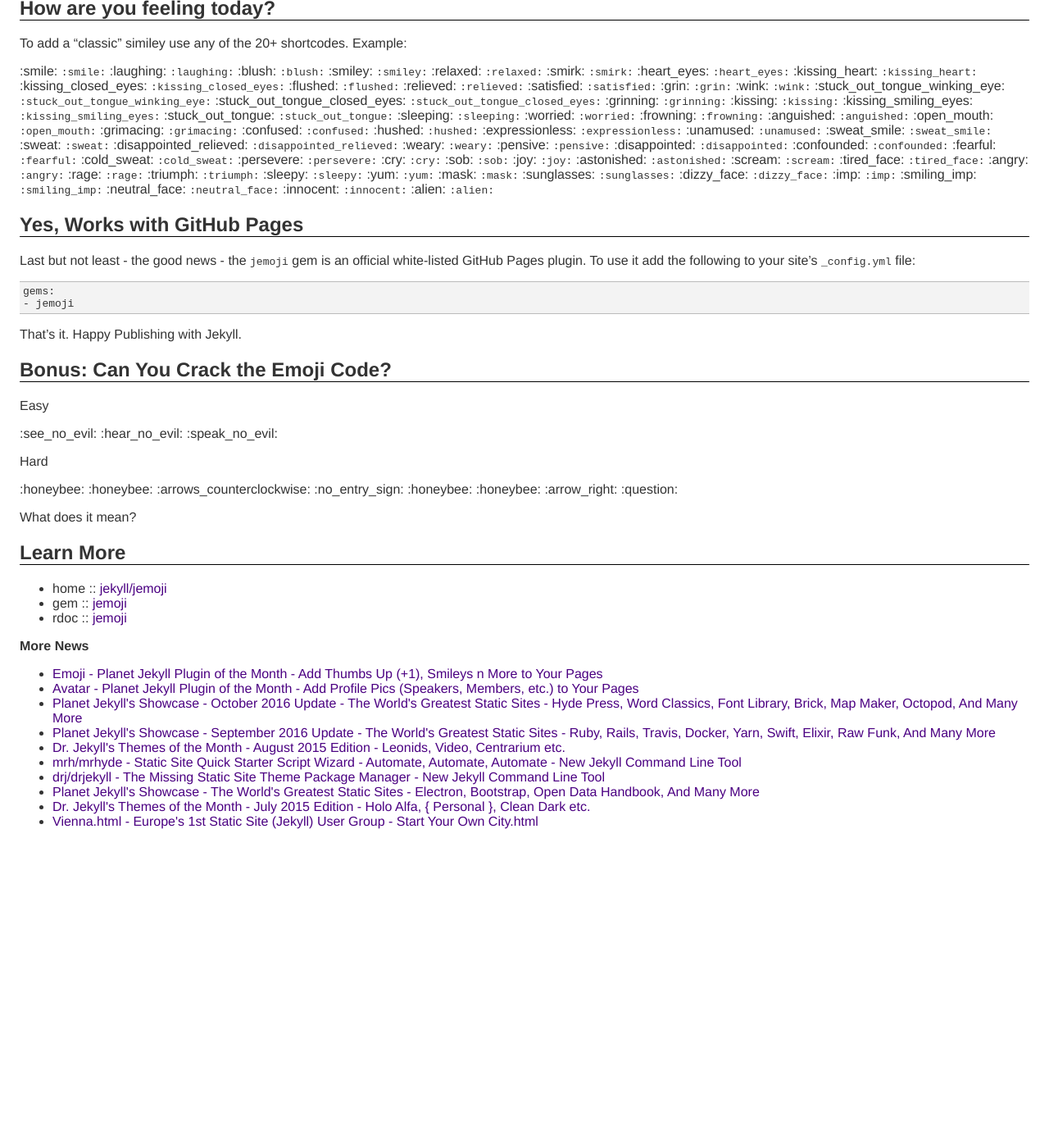
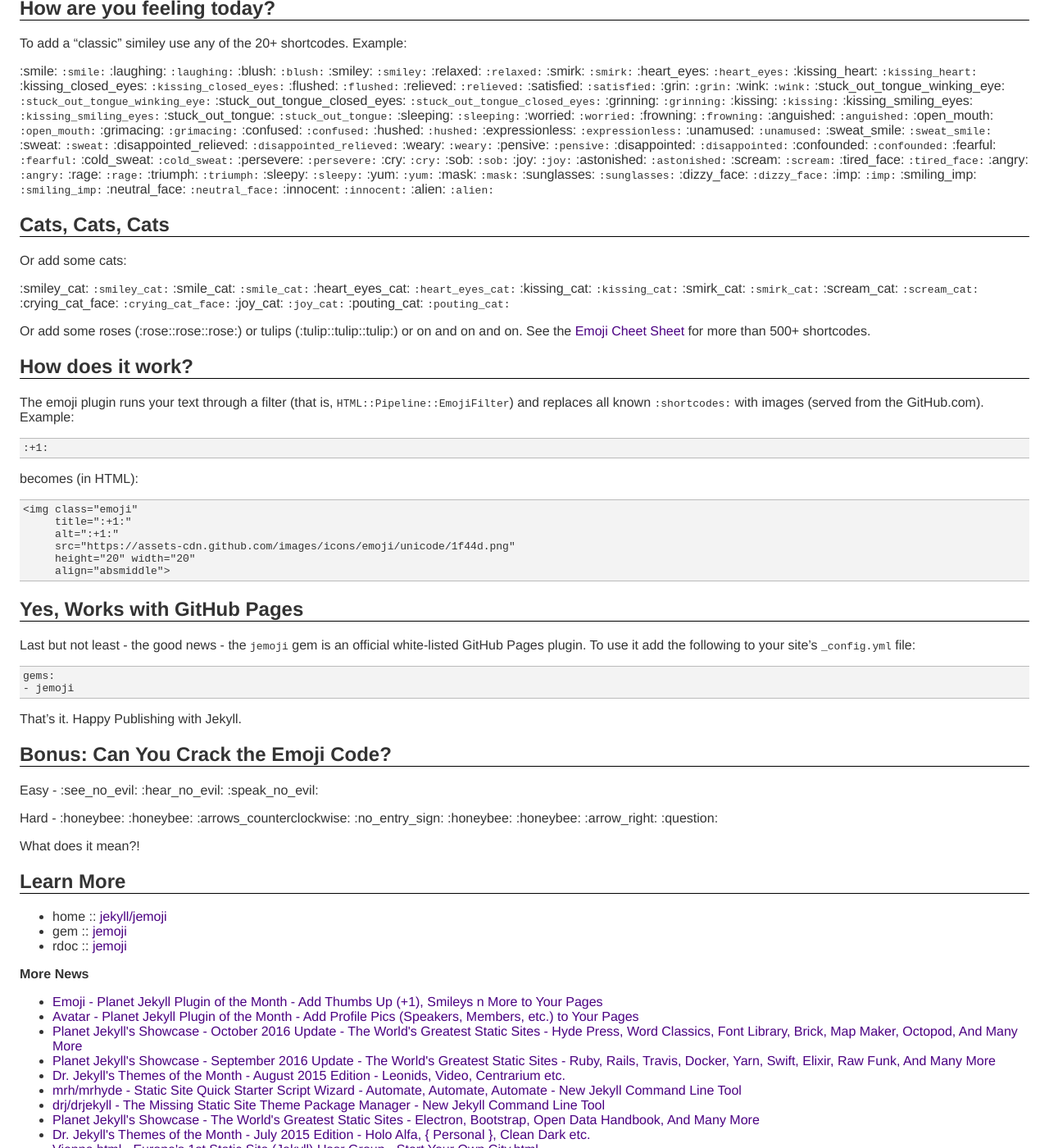
Before and after one commit to planetjekyll/planetjekyll.github.io, a Jekyll site: the page built from _posts/2016-12-06-plugin-jemoji.md, in a window 1280 px wide and 1400 px high, scrolled down 564 px. Shown: the whole window at 82% size. Built offline with Jekyll 4.4.1, drawn with Linux system fonts in a browser that asks for light colours; before the commit the page ends 1603 px from its top, so only the background shows below that.

Commit message:
Update 2016-12-06-plugin-jemoji.md

````diff
--- a/_posts/2016-12-06-plugin-jemoji.md
+++ b/_posts/2016-12-06-plugin-jemoji.md
@@ -96,7 +96,46 @@ To add a "classic" similey use any of the 20+ shortcodes. Example:
 :alien: `:alien:`
 
 
+## Cats, Cats, Cats
 
+Or add some cats:
+
+:smiley_cat: `:smiley_cat:`
+:smile_cat: `:smile_cat:`
+:heart_eyes_cat: `:heart_eyes_cat:`
+:kissing_cat: `:kissing_cat:`
+:smirk_cat: `:smirk_cat:`
+:scream_cat: `:scream_cat:`
+:crying_cat_face: `:crying_cat_face:`
+:joy_cat: `:joy_cat:`
+:pouting_cat: `:pouting_cat:`
+
+Or add some roses (:rose::rose::rose:) or tulips (:tulip::tulip::tulip:) or
+on and on and on.
+See the [Emoji Cheet Sheet](http://planetjekyll.github.io/sandbox-github-pages/emoji-cheat-sheet)
+for more than 500+ shortcodes.
+
+
+## How does it work?
+
+The emoji plugin runs your text through a filter (that is, `HTML::Pipeline::EmojiFilter`)
+and replaces all known `:shortcodes:`
+with images (served from the GitHub.com). Example:
+
+```
+:+1:
+```
+
+becomes (in HTML):
+
+```
+<img class="emoji"
+     title=":+1:"
+     alt=":+1:"
+     src="https://assets-cdn.github.com/images/icons/emoji/unicode/1f44d.png"
+     height="20" width="20"
+     align="absmiddle">
+```
 
 
 ## Yes, Works with GitHub Pages
@@ -114,14 +153,12 @@ That's it. Happy Publishing with Jekyll.
 
 ## Bonus: Can You Crack the Emoji Code?
 
-Easy
-
+Easy -
 :see_no_evil:
 :hear_no_evil:
 :speak_no_evil:
 
-Hard
-
+Hard -
 :honeybee:
 :honeybee:
 :arrows_counterclockwise:
@@ -131,8 +168,7 @@ Hard
 :arrow_right:
 :question:
 
-What does it mean?
-
+What does it mean?!
 
 
 
````
